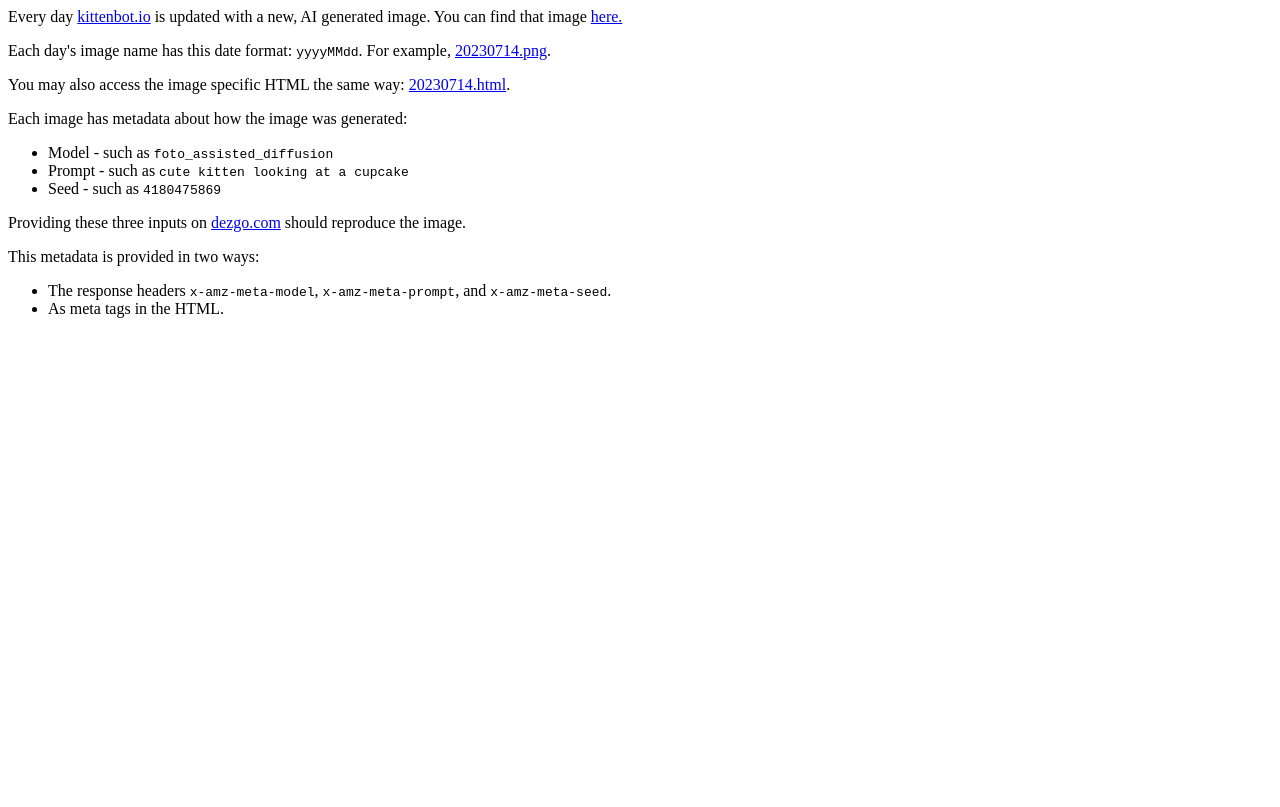
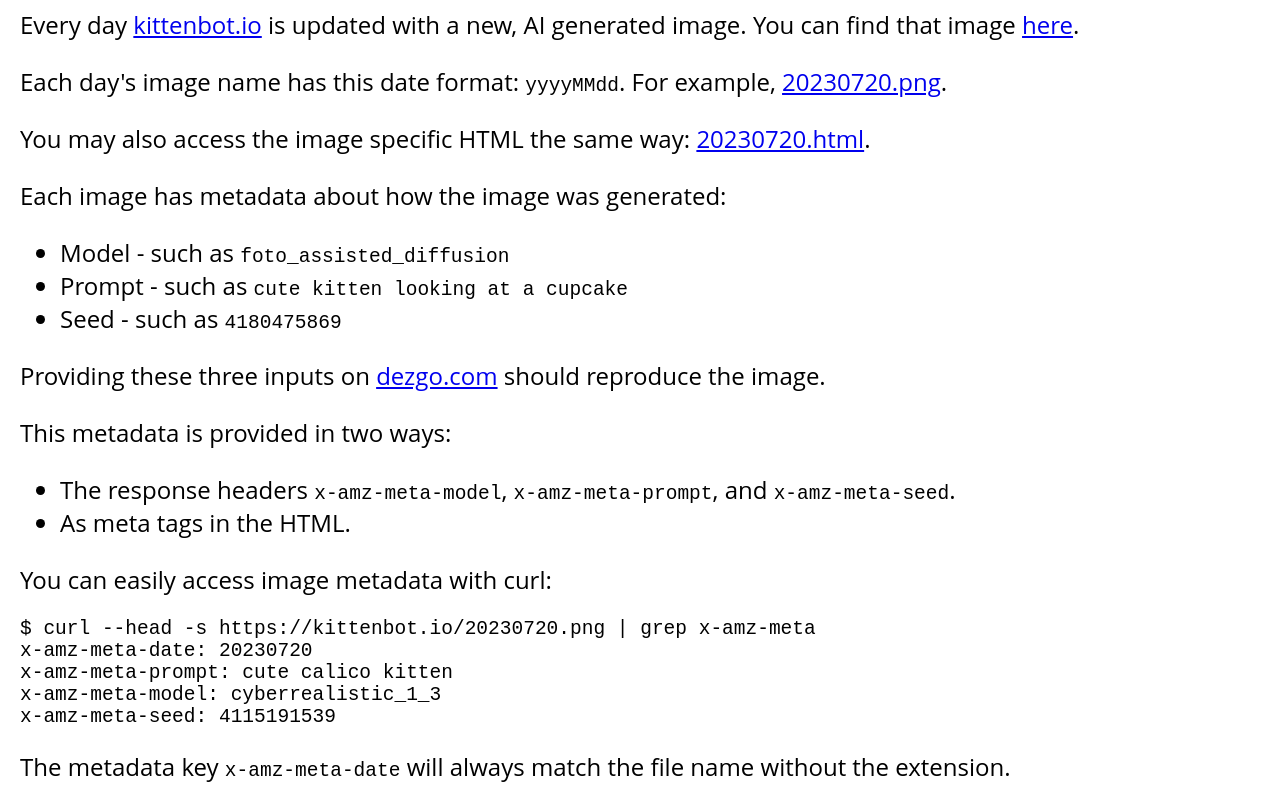
Before and after one commit to dmorgan81/kittenbot, a plain HTML site: page docs/index.html in a window 1280 px wide. Drawn offline with Linux system fonts and the light colour scheme.

Commit message:
Update docs page with better style/code example

```diff
--- a/docs/index.html
+++ b/docs/index.html
@@ -2,12 +2,19 @@
 
 <head>
     <title>Kittenbot - Docs</title>
+    <style>
+        body {
+            font-family: 'Open Sans', sans-serif;
+            font-size: 1.5em;
+            padding-left: 0.5em;
+        }
+    </style>
 </head>
 
 <body>
-    <p>Every day <a href="https://kittenbot.io">kittenbot.io</a> is updated with a new, AI generated image. You can find that image <a href="https://kittenbot.io/latest.png">here.</a></p>
-    <p>Each day's image name has this date format: <code>yyyyMMdd</code>. For example, <a href="https://kittenbot.io/20230714.png">20230714.png</a>.</p>
-    <p>You may also access the image specific HTML the same way: <a href="https://kittenbot.io/20230714.png">20230714.html</a>.</p>
+    <p>Every day <a href="https://kittenbot.io">kittenbot.io</a> is updated with a new, AI generated image. You can find that image <a href="https://kittenbot.io/latest.png">here</a>.</p>
+    <p>Each day's image name has this date format: <code>yyyyMMdd</code>. For example, <a href="https://kittenbot.io/20230720.png">20230720.png</a>.</p>
+    <p>You may also access the image specific HTML the same way: <a href="https://kittenbot.io/20230720.html">20230720.html</a>.</p>
     <p>Each image has metadata about how the image was generated:</p>
     <ul>
         <li>Model - such as <code>foto_assisted_diffusion</code></li>
@@ -20,5 +27,14 @@
         <li>The response headers <code>x-amz-meta-model</code>, <code>x-amz-meta-prompt</code>, and <code>x-amz-meta-seed</code>.</li>
         <li>As meta tags in the HTML.</li>
     </ul>
+    <p style="margin-bottom: 0">You can easily access image metadata with curl:</p>
+    <pre style="margin-top: 0; margin-bottom: 0"><code>
+$ curl --head -s https://kittenbot.io/20230720.png | grep x-amz-meta
+x-amz-meta-date: 20230720
+x-amz-meta-prompt: cute calico kitten
+x-amz-meta-model: cyberrealistic_1_3
+x-amz-meta-seed: 4115191539
+    </code></pre>
+    <p style="margin-top: 0">The metadata key <code>x-amz-meta-date</code> will always match the file name without the extension.</p>
 </body>
 </html>
```
